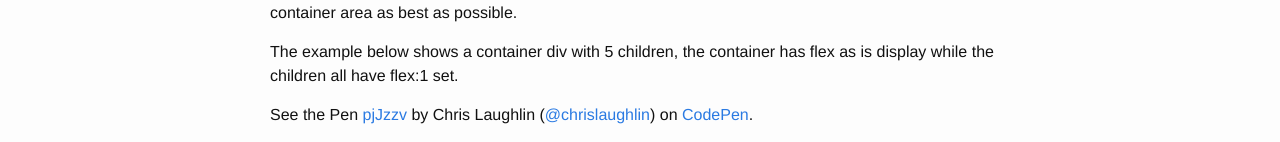
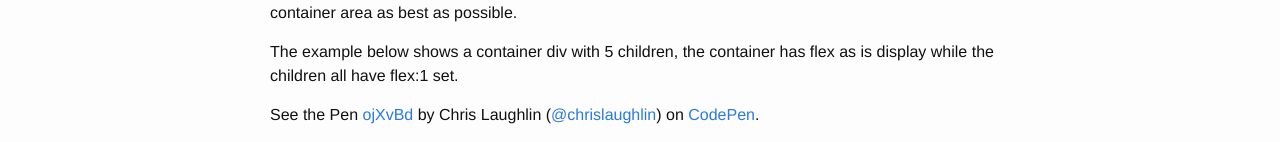
Before and after one commit to chrislaughlin/chrislaughlin.github.io, a Jekyll site: the page built from _posts/2015-09-06-css-flexbox.markdown, in a window 1280 px wide. Shown: the part 406-548 px from the top of the page. Built offline with Jekyll 4.4.1, drawn with Linux system fonts in a browser that asks for light colours; comment, search, counter and statistics services are not loaded; grey boxes are pictures that could not be loaded.

Commit message:
Update 2015-09-06-css-flexbox.markdown

```diff
--- a/_posts/2015-09-06-css-flexbox.markdown
+++ b/_posts/2015-09-06-css-flexbox.markdown
@@ -10,7 +10,7 @@
 
 The example below shows a container div with 5 children, the container has flex as is display while the children all have flex:1 set.
 
-<p data-height="257" data-theme-id="18619" data-slug-hash="pjJzzv" data-default-tab="result" data-user="chrislaughlin" class='codepen'>See the Pen <a href='http://codepen.io/chrislaughlin/pen/pjJzzv/'>pjJzzv</a> by Chris Laughlin (<a href='http://codepen.io/chrislaughlin'>@chrislaughlin</a>) on <a href='http://codepen.io'>CodePen</a>.</p>
+<p data-height="257" data-theme-id="18619" data-slug-hash="ojXvBd" data-default-tab="result" data-user="chrislaughlin" class='codepen'>See the Pen <a href='http://codepen.io/chrislaughlin/pen/ojXvBd/'>ojXvBd</a> by Chris Laughlin (<a href='http://codepen.io/chrislaughlin'>@chrislaughlin</a>) on <a href='http://codepen.io'>CodePen</a>.</p>
 <script async src="//assets.codepen.io/assets/embed/ei.js"></script>
 
 Note that each child is of equal height and width and all work to fill the parent container. This is the power of Flexbox, there is no need to set any width or height of the container or the children. Also note that the flex:1 of the child is does not effect the layout. This will be applied to each child and will be come more clear in the next example.
```
